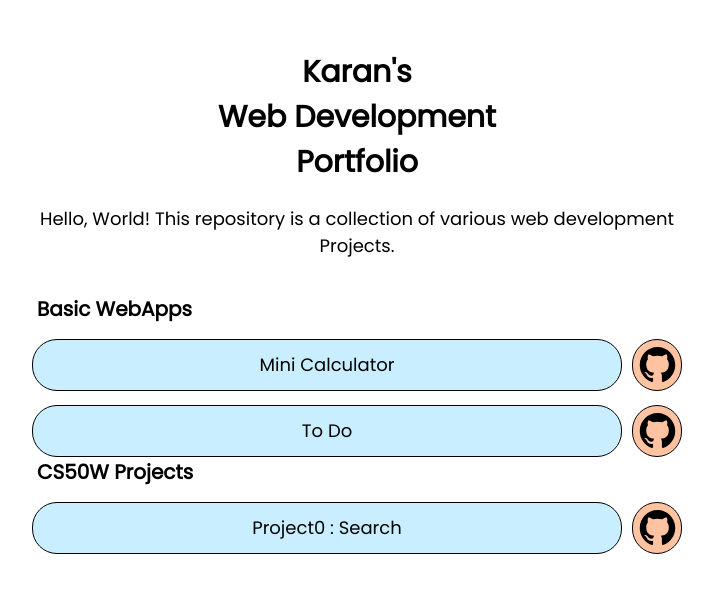
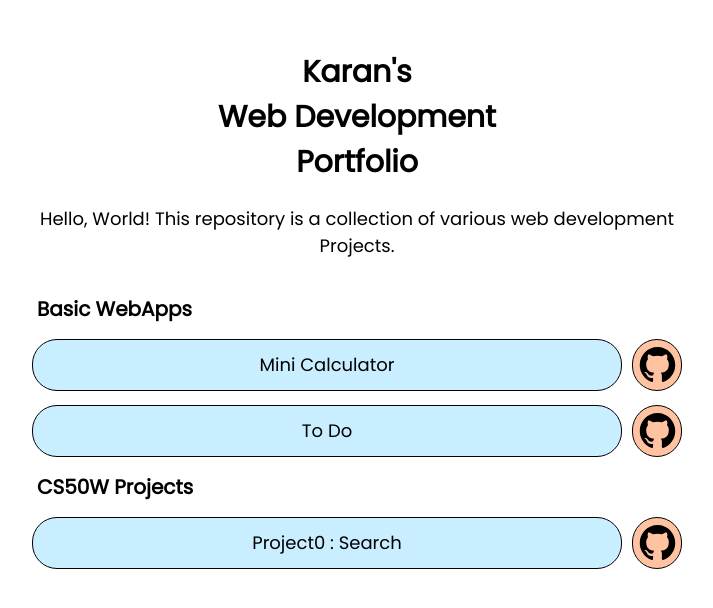
Before and after one commit to thekarananand/WebD_Portfolio, a plain HTML site: page index.html in a window 1280 px wide. Shown: the whole page, without its empty margins (283-996 px from the left). Drawn offline with Linux system fonts and the light colour scheme.

Commit message:
Update index.html

```diff
--- a/index.html
+++ b/index.html
@@ -40,8 +40,7 @@
 
             .containerHead {
                 text-align: left;
-                margin-bottom: 15px;
-                margin-left: 5px;
+                margin: 15px 5px;
                 font-size: 20px;
                 font-weight: bold;
             }
```
